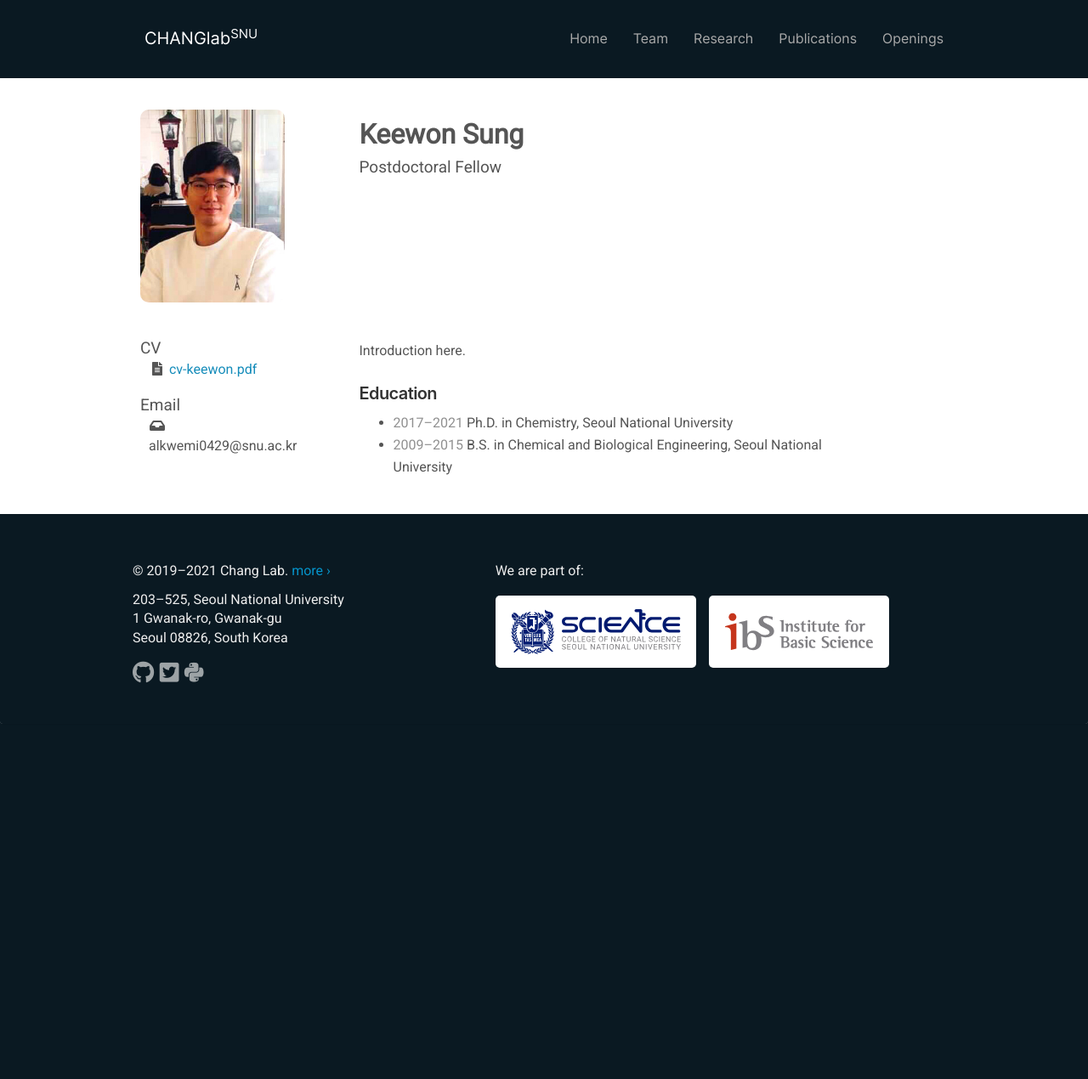
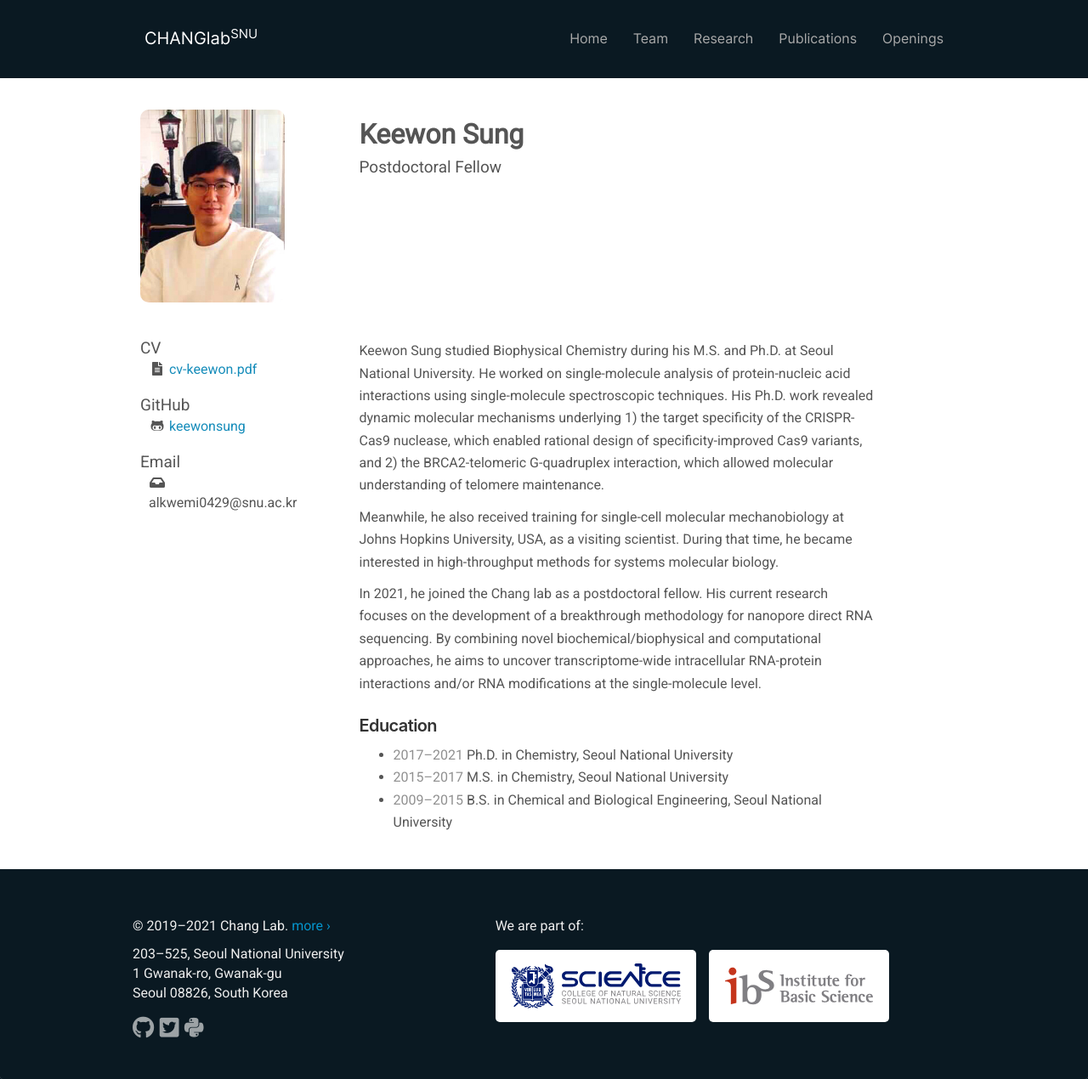
Before and after one commit to ChangLabSNU/ChangLabSNU.github.io, a Jekyll site: the page built from _pages/team/keewon-sung.md, in a window 1280 px wide and 1270 px high. Shown: the whole window at 85% size. Built offline with Jekyll 4.4.1, drawn with Linux system fonts in a browser that asks for light colours; nearby versions of some CDN libraries; some web fonts are replaced.

Commit message:
Introduction and CV updated - Keewon

```diff
--- a/_pages/team/keewon-sung.md
+++ b/_pages/team/keewon-sung.md
@@ -5,7 +5,7 @@ position: Postdoctoral Fellow
 handle: keewon
 email: alkwemi0429@snu.ac.kr
 twitter:
-github:
+github: keewonsung
 scholar:
 orcid:
 image: /images/members/kwsung-thumb.jpg
@@ -13,11 +13,28 @@ cv: /assets/cv/cv-keewon.pdf
 permalink: /team/keewon-sung
 ---
 
-Introduction here.
+Keewon Sung studied Biophysical Chemistry during his M.S. and Ph.D. at Seoul
+National University. He worked on single-molecule analysis of protein-nucleic
+acid interactions using single-molecule spectroscopic techniques. His Ph.D. work
+revealed dynamic molecular mechanisms underlying 1) the target specificity of the
+CRISPR-Cas9 nuclease, which enabled rational design of specificity-improved Cas9
+variants, and 2) the BRCA2-telomeric G-quadruplex interaction, which allowed
+molecular understanding of telomere maintenance.
+
+Meanwhile, he also received training for single-cell molecular mechanobiology at
+Johns Hopkins University, USA, as a visiting scientist. During that time, he
+became interested in high-throughput methods for systems molecular biology.
+
+In 2021, he joined the Chang lab as a postdoctoral fellow. His current research
+focuses on the development of a breakthrough methodology for nanopore direct RNA
+sequencing. By combining novel biochemical/biophysical and computational approaches,
+he aims to uncover transcriptome-wide intracellular RNA-protein interactions and/or
+RNA modifications at the single-molecule level.
 
 #### Education
 
 <ul class="chronological">
   <li><span>2017–2021</span> Ph.D. in Chemistry, Seoul National University</li>
+  <li><span>2015–2017</span> M.S. in Chemistry, Seoul National University</li>
   <li><span>2009–2015</span> B.S. in Chemical and Biological Engineering, Seoul National University</li>
 </ul>
```
Also changed, not shown: 1 other file.
